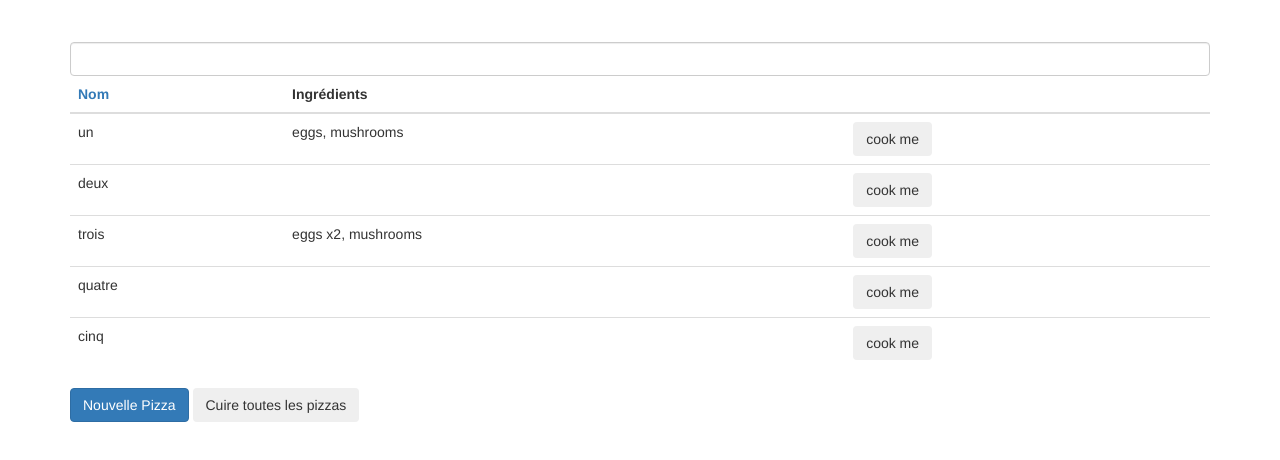
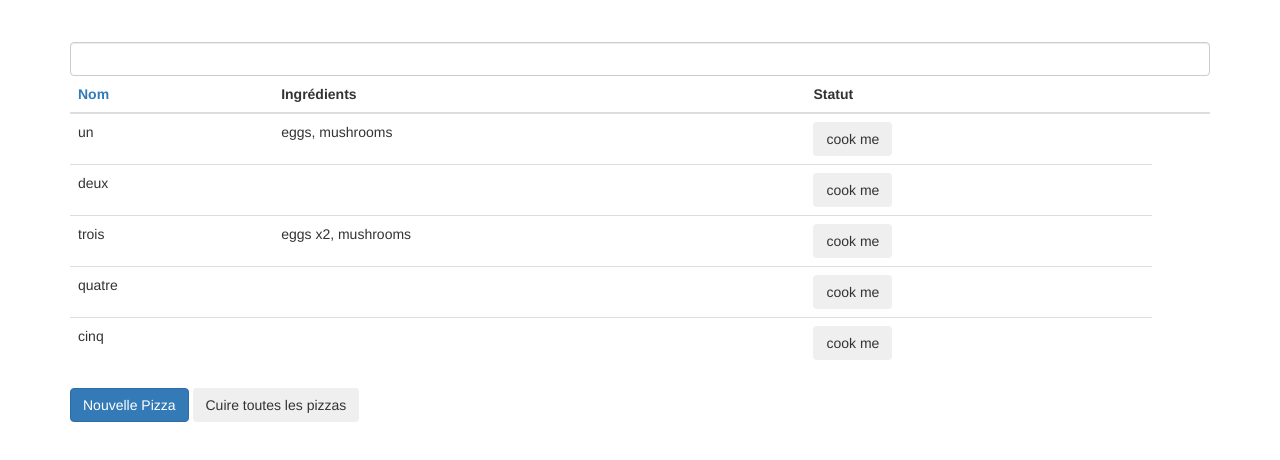
Before and after one commit to kmokili/dta-ng, a website with bundled scripts: page static/index.html in a window 1280 px wide. Built offline with nearby package versions, Linux system fonts and the light colour scheme; some packages are replaced by stand-ins of ours.

Commit message:
ajout statut dans header tableau pizzas

```diff
--- a/static/pizza-list.html
+++ b/static/pizza-list.html
@@ -7,6 +7,7 @@
       <tr>
         <th><a ng-click="predicate = 'name';reverse = !reverse">Nom</a></th>
         <th>Ingrédients</th>
+        <th>Statut</th>
         <th></th>
       </tr>
     </thead>
```
